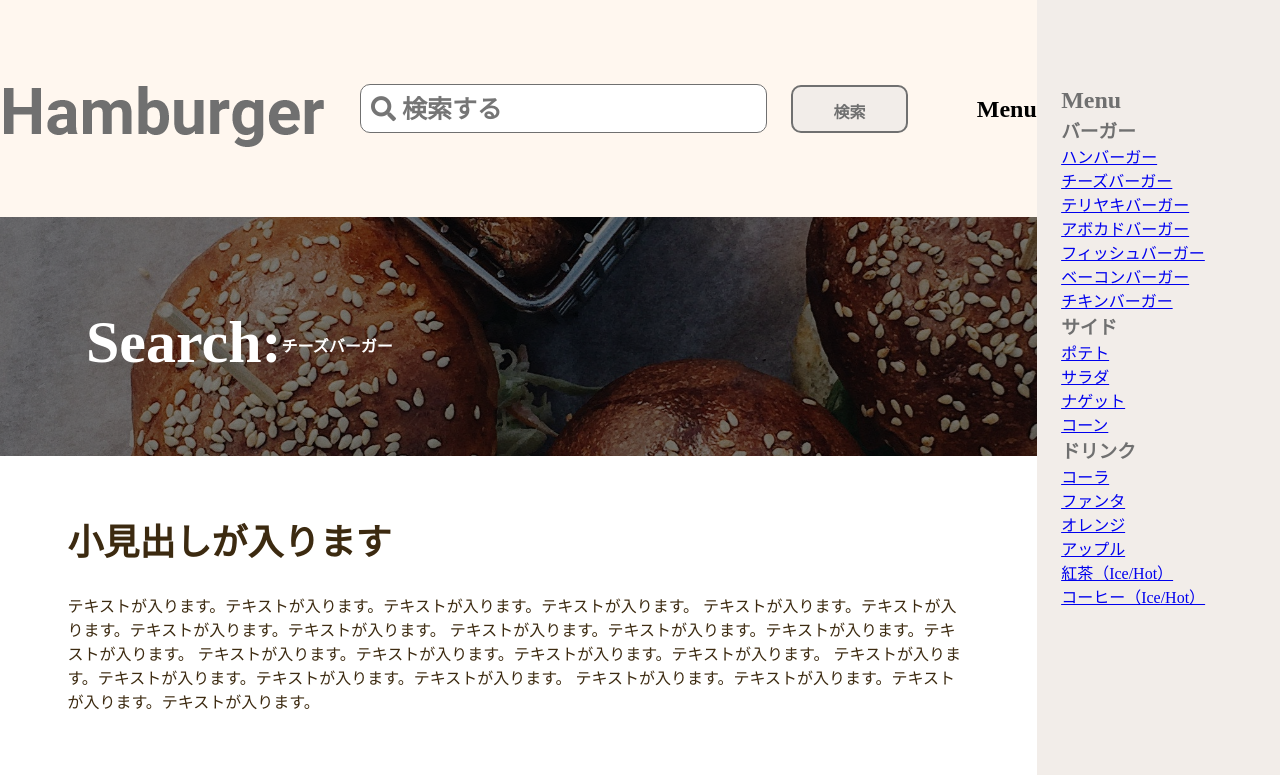
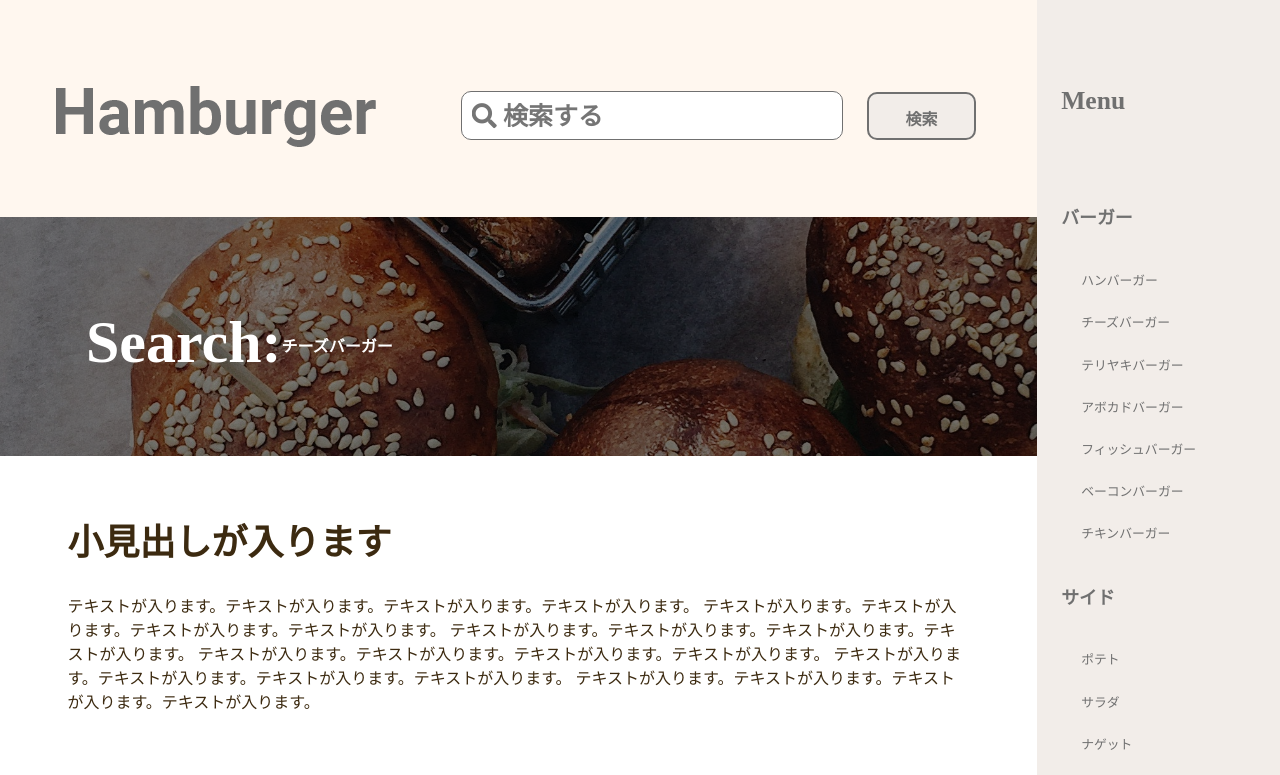
Before and after one commit to Akihiko0423/Hamburger-site, a plain HTML site: page archive-search.html in a window 1280 px wide. Shown: the top 775 px of the page. Drawn offline with Linux system fonts and the light colour scheme.

Commit message:
クラス名を修正しました

```diff
--- a/archive-search.html
+++ b/archive-search.html
@@ -17,16 +17,17 @@
       <!--header part-->
       <header class = "l-header">
         <div class = "p-header">
-          <div class = "p-header-left">
-            <h1 class = "c-header-left__logo"><a href="http://127.0.0.1:5500/git/Hamburger-site/front-page.html"><img src="img/pc_logo.png" alt="header-logo"></a></h1>
+          <div class = "p-header__left">
+            <h1 class = "c-header-left__logo"><img src="img/pc_logo.png" alt="header-logo"></h1>
           </div>
-          <div class = "p-header-right">
+          <div class = "p-header__right">
             <form class = "c-search-form" action="#">
-              <input class = "c-search-form__keyword" type="text" placeholder="&#xf002; 検索する">
+              <label for="search" class = "screen-reader-text"></label>
+              <input id = "search" name = "search" class = "c-search-form__keyword" type="text" placeholder="&#xf002; 検索する">
               <input class = "c-search-form__btn" type="submit" value="検索">
             </form>
           </div>
-          <div class = "p-header-menu-btn">
+          <div class = "p-header__menu-btn">
             <h2>Menu</h2>
           </div>
         </div>
@@ -134,16 +135,16 @@
       <!--sidebar part-->
       <div class = "l-sidebar">
         <div class = "p-menu">
-          <h2 class = "p-menu-title">Menu</h2>
+          <h2 class = "p-menu__title">Menu</h2>
           <!--タブレット時のメニューバーの×ボタン-->
           <div class = "p-close-btn"><span class="batsu"></span></div>
           <nav>
             <ul>
-              <li class = "p-menu-kind">
+              <li class = "p-menu__kind">
                 <h3>バーガー</h3>
-                <ul class = "p-menu-kind-detail">
-                  <li><a href="#">ハンバーガー</a></li>
-                  <li><a href="#">チーズバーガー</a></li>
+                <ul class = "p-menu__kind__detail">
+                  <li><a href="http://127.0.0.1:5500/git/Hamburger-site/archive-search.html">ハンバーガー</a></li>
+                  <li><a href="http://127.0.0.1:5500/git/Hamburger-site/archive.html">チーズバーガー</a></li>
                   <li><a href="#">テリヤキバーガー</a></li>
                   <li><a href="#">アボカドバーガー</a></li>
                   <li><a href="#">フィッシュバーガー</a></li>
@@ -151,18 +152,18 @@
                   <li><a href="#">チキンバーガー</a></li>
                 </ul>
               </li>
-              <li class = "p-menu-kind">
+              <li class = "p-menu__kind">
                 <h3>サイド</h3>
-                <ul class = "p-menu-kind-detail">
+                <ul class = "p-menu__kind__detail">
                   <li><a href = "#">ポテト</a></li>
                   <li><a href = "#">サラダ</a></li>
                   <li><a href = "#">ナゲット</a></li>
                   <li><a href = "#">コーン</a></li>
                 </ul>
               </li>
-              <li class = "p-menu-kind">
+              <li class = "p-menu__kind">
                 <h3>ドリンク</h3>
-                <ul class = "p-menu-kind-detail">
+                <ul class = "p-menu__kind__detail">
                   <li><a href = "#">コーラ</a></li>
                   <li><a href = "#">ファンタ</a></li>
                   <li><a href = "#">オレンジ</a></li>
--- a/front-page.html
+++ b/front-page.html
@@ -7,7 +7,7 @@
     <link href="https://use.fontawesome.com/releases/v5.6.1/css/all.css" rel="stylesheet">
     <link rel="shortcut icon" href="img/hamburger.jpg">
     <link rel="stylesheet" href="css/style.css">
-    <script src="js/jquery-3.6.0.min.js"></script>
+    <script src="https://code.jquery.com/jquery-3.6.0.min.js"></script>
   </head>
 
   <body>
```
Also changed, not shown: archive.html (+15 -14 lines), page.html (+15 -14 lines), single.html (+15 -14 lines).
